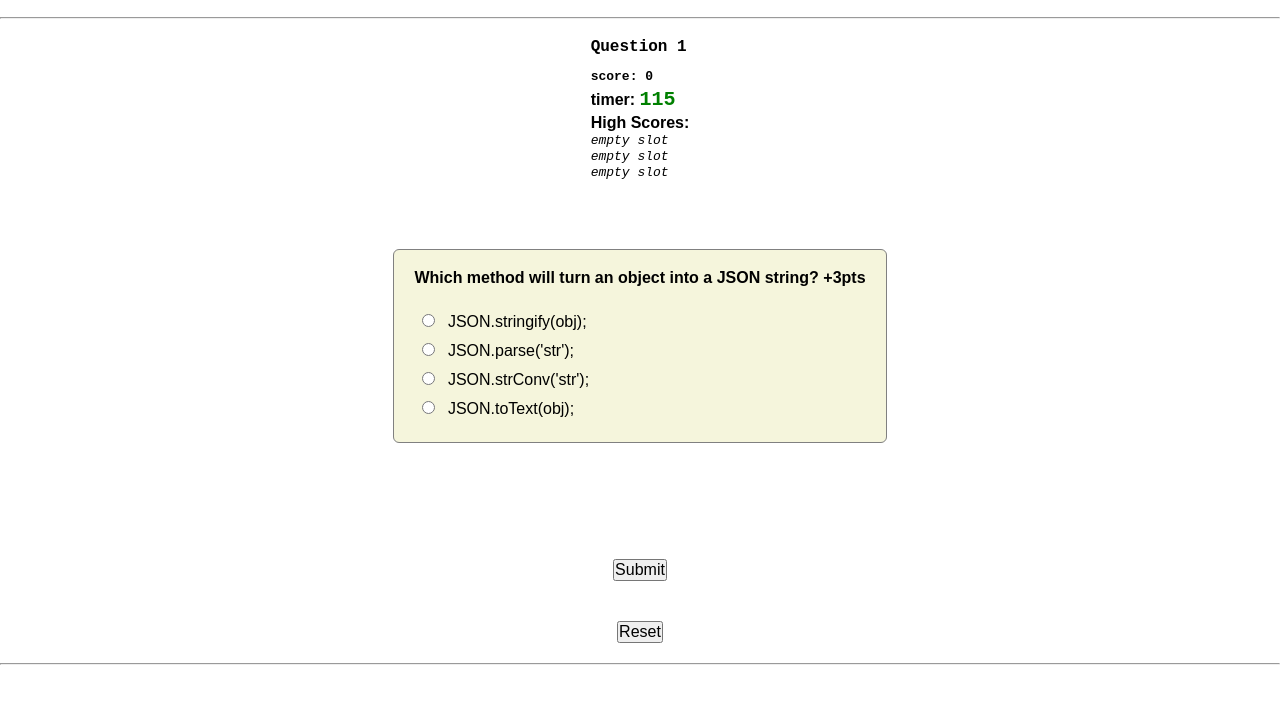
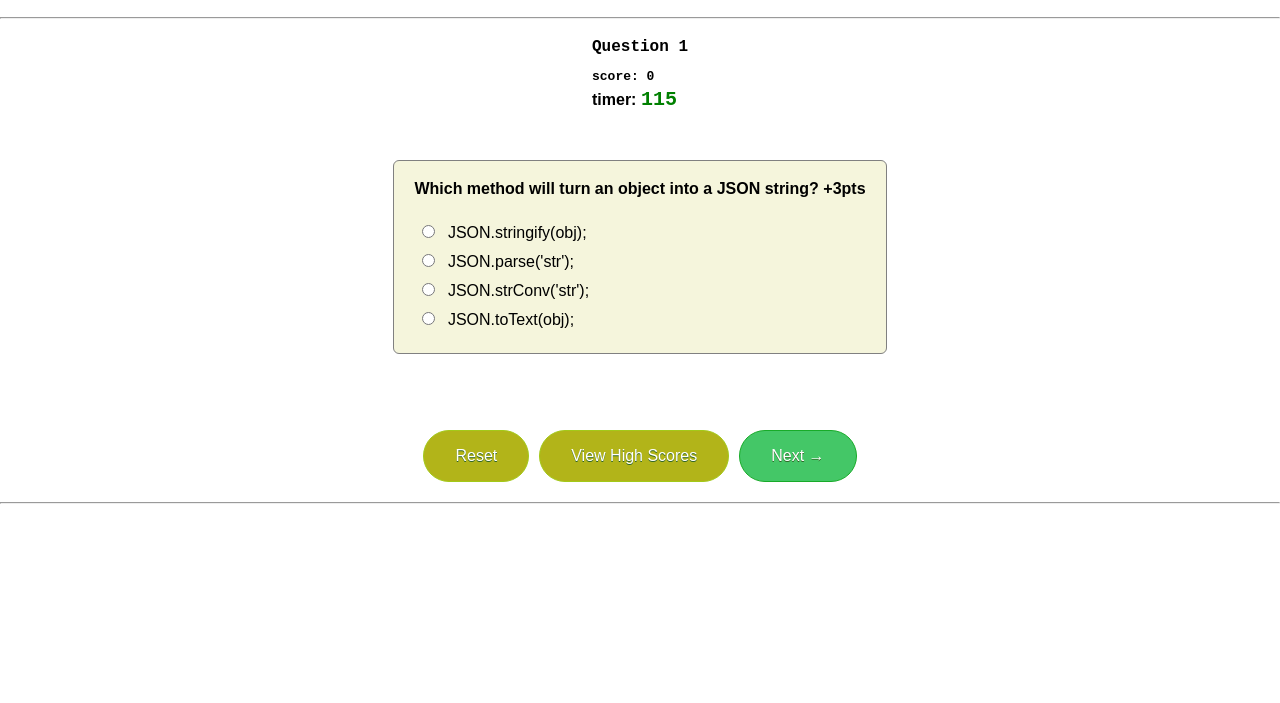
Before and after one commit to johntg96/JavaScript-Code-Quiz, a plain HTML site: page index.html in a window 1280 px wide. Shown: the part 93-796 px from the top of the page. Drawn offline with Linux system fonts and the light colour scheme.

Commit message:
added styling to action buttons

```diff
--- a/assets/script.js
+++ b/assets/script.js
@@ -231,6 +231,7 @@ function viewQuestion(questionNum) {
     mainContainer.style.display = 'block';
     submitChoiceBtn.style.display = 'block';
     resultsDisplay.style.visibility = 'hidden';
+    highScoreListDisplay.style.display = 'none';
 
     console.log(`Current score: ${score}`);
     questionNumberDisplay.textContent = `Question ${currentQuestion}`;
@@ -319,6 +320,7 @@ function gradeQuiz() {
     mainContainer.style.display = 'none';
     submitChoiceBtn.style.display = 'none';
     resultsDisplay.style.visibility = 'visible';
+    highScoreListDisplay.style.display = 'block';
 
     switch (true) {
         case (score == 17):
@@ -366,12 +368,16 @@ function gradeQuiz() {
 }
 
 function updateHighScores(scoreNum) {
-    highScores.push(scoreNum);
-    highScores.sort((a,b) => b -a); // argument sorts the array descending instead of ascending
-    localStorage.setItem(`highScores`, JSON.stringify(highScores));
+    // adds score to list if it is not already on it, sorts best to worst, then stores it in storage:
+    if (!highScores.includes(scoreNum)) {
+        console.log(`unique score`);
+        highScores.push(scoreNum);
+        highScores.sort((a,b) => b -a); // argument sorts the array descending instead of ascending
+        localStorage.setItem(`highScores`, JSON.stringify(highScores));
 
-    console.log(JSON.parse(localStorage.getItem(`highScores`)));
-    displayScores();
+        console.log(JSON.parse(localStorage.getItem(`highScores`)));
+        displayScores();
+    }
 }
 
 function displayScores() {
--- a/assets/style.css
+++ b/assets/style.css
@@ -20,7 +20,8 @@ main {
 #mainContainer {
   width: auto;
   height: auto;
-  margin: 50px;
+  margin-top: 30px;
+  margin-bottom: 10px;
   background-color: beige;
   border-radius: 6px;
   border: 1px solid gray;
@@ -46,7 +47,66 @@ main {
 }
 
 #high-scores {
-  display: block;
+  display: none;
+}
+
+.action-button-container {
+  display: flex;
+  justify-content: center;
+  align-items: left;
+  flex-direction: row;
+  gap: 10px;
+}
+
+.action-button-container #submit-choice {
+  background-color:#44c767;
+	border-radius:28px;
+	border:1px solid #18ab29;
+	display:inline-block;
+	cursor:pointer;
+	color:#ffffff;
+	font-family:Arial;
+	font-size:16px;
+	padding:16px 31px;
+	text-decoration:none;
+	text-shadow:0px 1px 0px #2f6627;
+}
+
+.action-button-container #reset {
+  background-color: #b2b419;
+	border-radius:28px;
+	border:1px solid #a3c919;
+	display:inline-block;
+	cursor:pointer;
+	color:#ffffff;
+	font-family:Arial;
+	font-size:16px;
+	padding:16px 31px;
+	text-decoration:none;
+	text-shadow:0px 1px 0px #2f6627;
+}
+
+.action-button-container #view-high-scores {
+  background-color: #b2b419;
+	border-radius:28px;
+	border:1px solid #a3c919;
+	display:inline-block;
+	cursor:pointer;
+	color:#ffffff;
+	font-family:Arial;
+	font-size:16px;
+	padding:16px 31px;
+	text-decoration:none;
+	text-shadow:0px 1px 0px #2f6627;
+}
+
+.action-button-container button:active {
+  position: relative;
+  top: 1px;
+}
+
+.action-button-container {
+  margin-bottom: 20px;
 }
 
 #question-number {
@@ -62,14 +122,6 @@ input {
   margin: 8px;
 }
 
-#submit-choice {
-  margin-bottom: 40px;
-}
-
-#reset {
-  margin-bottom: 20px;
-}
-
 #results {
   visibility: hidden;
   background-color: lightgray;
--- a/index.html
+++ b/index.html
@@ -48,8 +48,11 @@
         <div id="results">
             <h2 id="letter-grade"></h2>
         </div>
-        <button id="submit-choice">Submit</button>
-        <button id="reset">Reset</button>
+        <div class="action-button-container">
+            <button id="reset">Reset</button>
+            <button id="view-high-scores">View High Scores</button>
+            <button id="submit-choice">Next &rarr;</button>
+        </div>
     </main>
     <hr/>
     <script src="./assets/script.js"></script>
```
